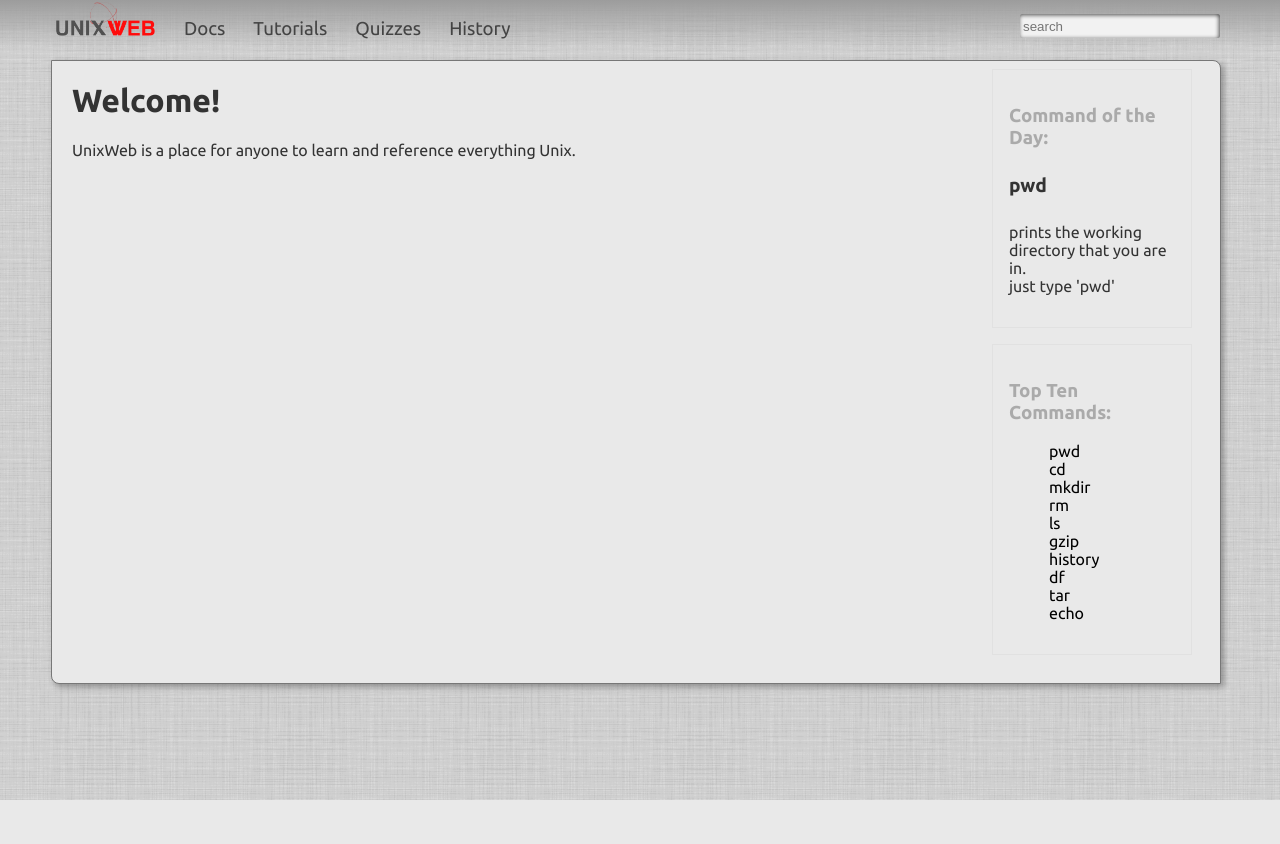
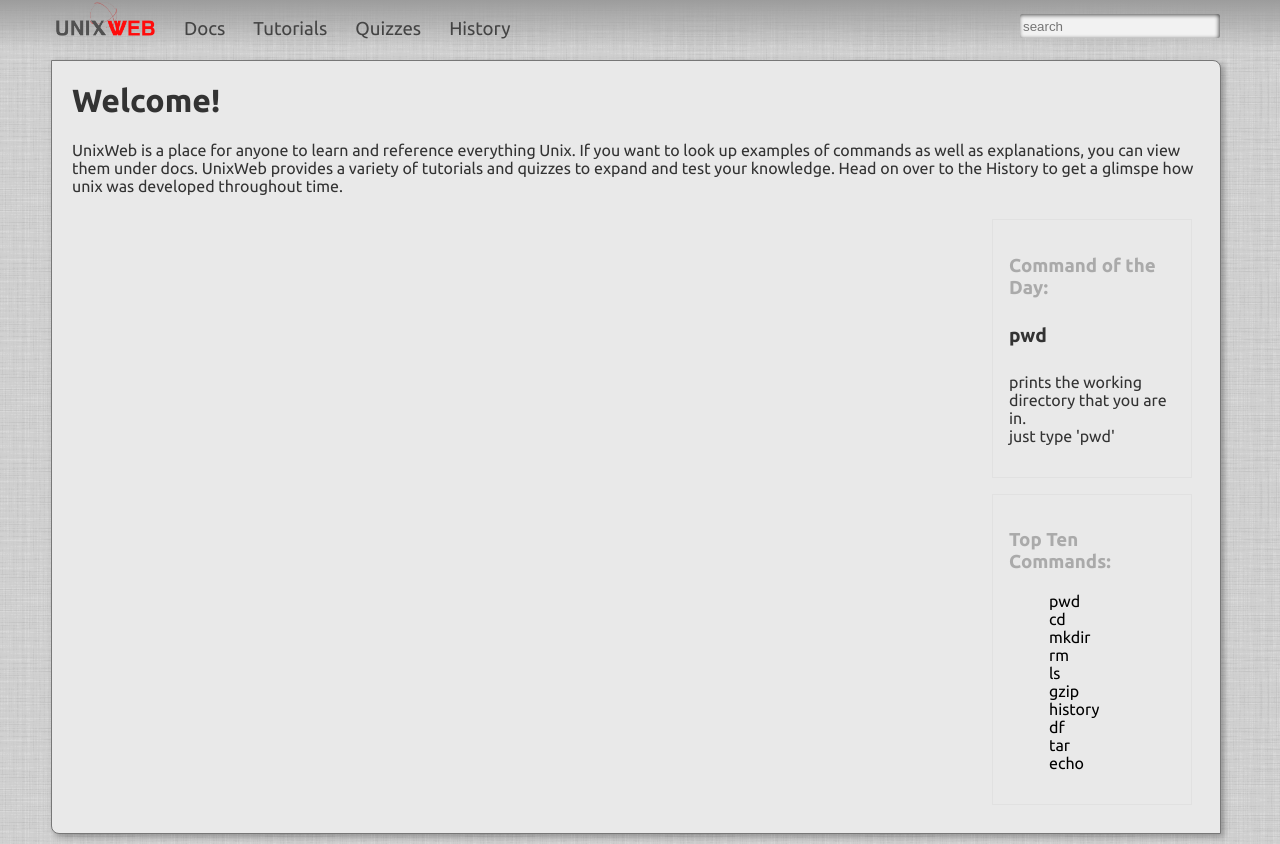
Before and after one commit to gh123man/UnixWeb, a PHP site: page / in a window 1280 px wide. Before the commit the page ends 800 px from the top, so only its background shows below. Run offline with PHP 8.4, Linux system fonts and the light colour scheme; a stand-in replaces the project's code that opens the database connection.

Commit message:
moved homepage updates to live page

```diff
--- a/components/home.php
+++ b/components/home.php
@@ -39,7 +39,10 @@ function displayHome() {
 <div class="pageContent pannel pageContentHomePage">
     <div id="main">
         <h1>Welcome!</h1>
-        <p>UnixWeb is a place for anyone to learn and reference everything Unix.</p>
+        <p>UnixWeb is a place for anyone to learn and reference everything Unix. If you want to look up examples of commands
+            as well as explanations, you can view them under docs. UnixWeb provides a variety of tutorials and quizzes to expand
+            and test your knowledge. Head on over to the History to get a glimspe how unix was developed throughout time.
+        </p>
     </div>
 
     <!--generate command of the day / top 10 with javascript queries-->
```
